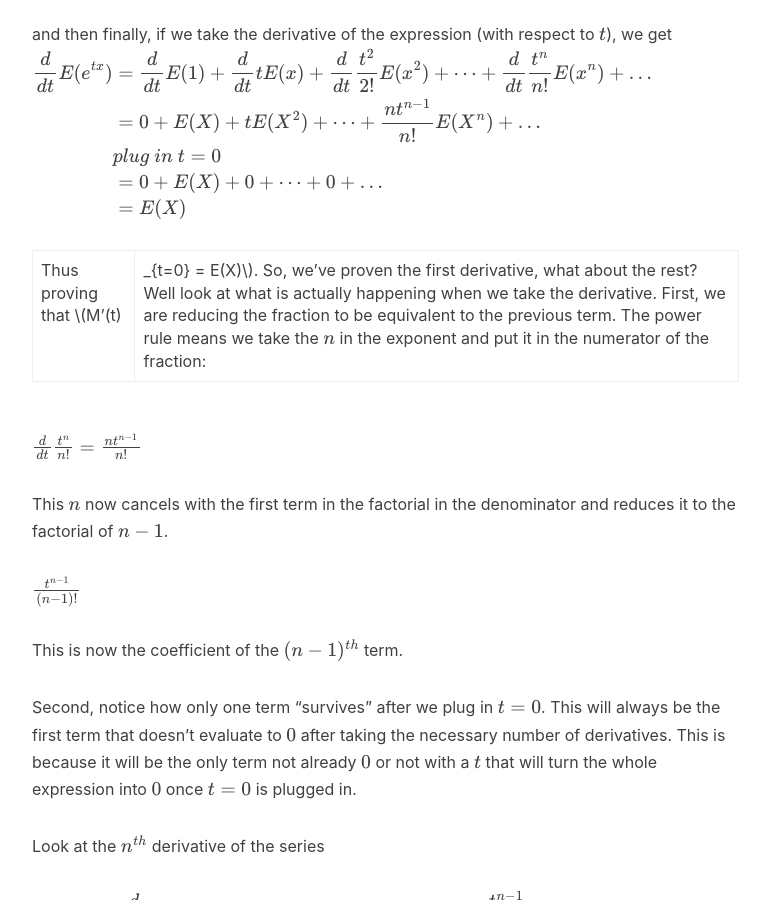
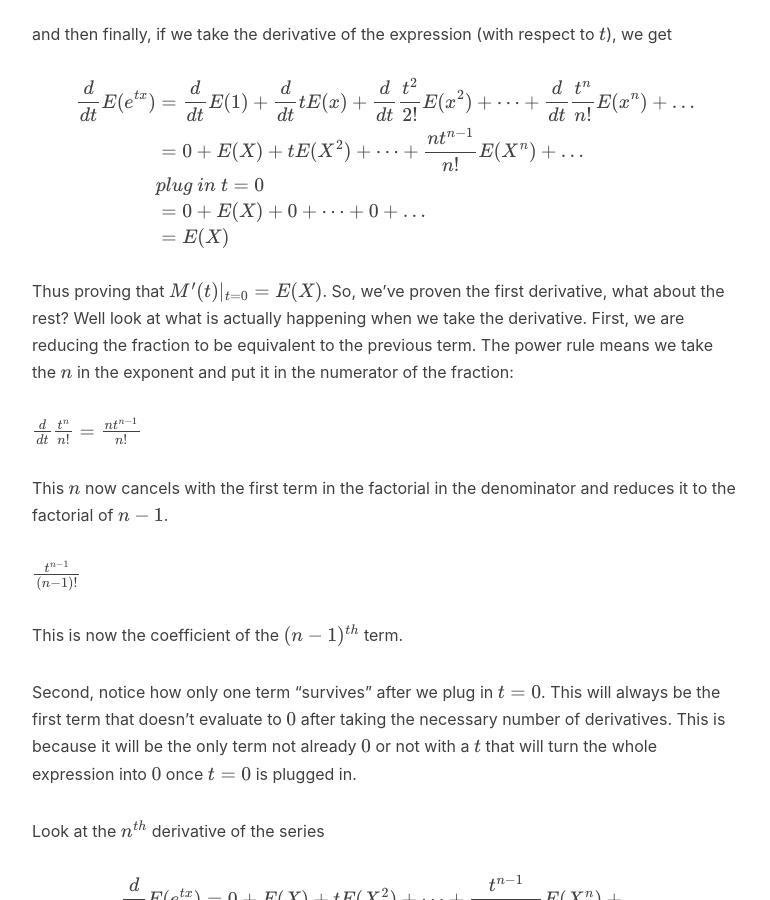
Before and after one commit to kgerot/kgerot.github.io, a Jekyll site: the page built from _posts/2021-12-02-MGF-Intro.md, in a window 1280 px wide and 900 px high, scrolled down 1766 px. Shown: the whole window, without its empty margins (233-1003 px from the left). Built offline with Jekyll 4.4.1, drawn with Linux system fonts in a browser that asks for light colours; nearby versions of some CDN libraries; formulas are drawn with MathJax 3; comment, search, counter and statistics services are not loaded.

Commit message:
fixing table format

```diff
--- a/_posts/2021-12-02-MGF-Intro.md
+++ b/_posts/2021-12-02-MGF-Intro.md
@@ -54,17 +54,18 @@ $$
 $$
 
 and then finally, if we take the derivative of the expression (with respect to \\(t\\)), we get
+
 $$
-\begin{align*}
-    \frac{d}{dt}E(e^{tx}) &= \frac{d}{dt}E(1) + \frac{d}{dt}tE(x) + \frac{d}{dt}\frac{t^2}{2!}E(x^2) + \dots + \frac{d}{dt}\frac{t^n}{n!}E(x^n) + \dots\\
-    &= 0 + E(X) + tE(X^2) + \dots + \frac{nt^{n-1}}{n!}E(X^n) + \dots\\
-    & \textit{plug in $t=0$} \\
-    &= 0 + E(X) + 0 + \dots + 0 + \dots\\
-    &= E(X)
+    \begin{align*}
+        \frac{d}{dt}E(e^{tx}) &= \frac{d}{dt}E(1) + \frac{d}{dt}tE(x) + \frac{d}{dt}\frac{t^2}{2!}E(x^2) + \dots + \frac{d}{dt}\frac{t^n}{n!}E(x^n) + \dots\\
+        &= 0 + E(X) + tE(X^2) + \dots + \frac{nt^{n-1}}{n!}E(X^n) + \dots\\
+        & \textit{plug in $t=0$} \\
+        &= 0 + E(X) + 0 + \dots + 0 + \dots\\
+        &= E(X)
     \end{align*}
 $$
 
-Thus proving that \\(M'(t)|_{t=0} = E(X)\\). So, we've proven the first derivative, what about the rest? Well look at what is actually happening when we take the derivative. First, we are reducing the fraction to be equivalent to the previous term. The power rule means we take the $n$ in the exponent and put it in the numerator of the fraction:
+Thus proving that \\( M'(t)\|_{t=0} = E(X) \\). So, we've proven the first derivative, what about the rest? Well look at what is actually happening when we take the derivative. First, we are reducing the fraction to be equivalent to the previous term. The power rule means we take the $n$ in the exponent and put it in the numerator of the fraction:
 
 \\(\frac{d}{dt}\frac{t^n}{n!} = \frac{nt^{n-1}}{n!}\\)
 
```
